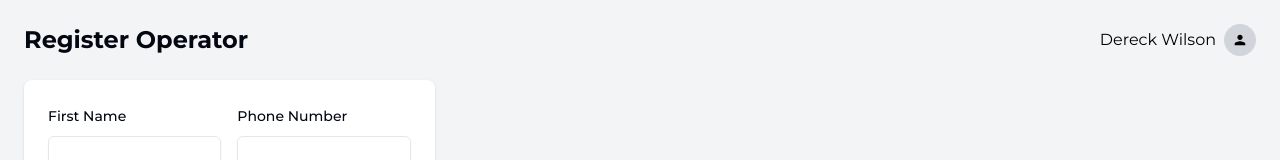
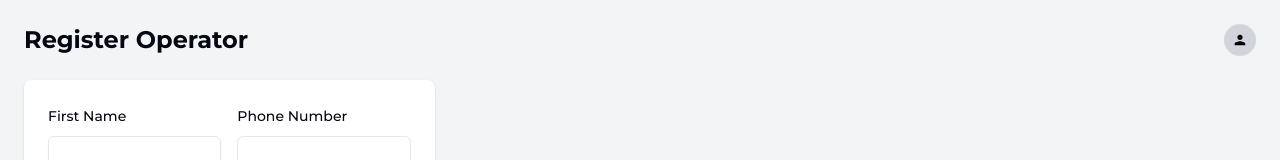
Before and after one commit to ruliworst/ems, a Next.js app: page /register in a window 1280 px wide. Shown: the top 160 px of the page. Built offline with nearby package versions, Linux system fonts and the light colour scheme; no server answers.

Commit message:
Refactor: Remove unused code and update UI in device pages. #23

```diff
--- a/app/devices/page.tsx
+++ b/app/devices/page.tsx
@@ -15,9 +15,6 @@ import CreateDeviceDialog from "@/components/CreateDeviceDialog";
 import { DeviceViewDTO } from "@/src/infrastructure/api/dtos/devices/device.dto";
 import { DeviceApiService } from "@/src/infrastructure/api/services/devices/DeviceApiService";
 
-// TODO: Restyle the top layout.
-
-// TODO: Use skeleton.
 export default function DevicesView() {
   const [devices, setDevices] = useState<DeviceViewDTO[]>([]);
 
@@ -44,7 +41,6 @@ export default function DevicesView() {
         <h1 className="text-2xl font-bold">Devices</h1>
         <div className="flex items-center space-x-4">
           <div className="flex items-center space-x-2">
-            <span className="text-black">Dereck Wilson</span>
             <div className="bg-gray-300 w-8 h-8 rounded-full flex items-center justify-center">
               <svg className="w-4 h-4 text-black" fill="currentColor" viewBox="0 0 24 24">
                 <path d="M12 12c2.21 0 4-1.79 4-4s-1.79-4-4-4-4 1.79-4 4 1.79 4 4 4zm0 2c-2.67 0-8 1.34-8 4v2h16v-2c0-2.66-5.33-4-8-4z" />
--- a/app/register/page.tsx
+++ b/app/register/page.tsx
@@ -89,7 +89,6 @@ export default function RegisterOperatorView() {
           <h1 className="text-2xl font-bold">Register Operator</h1>
           <div className="flex items-center space-x-4">
             <div className="flex items-center space-x-2">
-              <span className="text-black">Dereck Wilson</span>
               <div className="bg-gray-300 w-8 h-8 rounded-full flex items-center justify-center">
                 <svg className="w-4 h-4 text-black" fill="currentColor" viewBox="0 0 24 24">
                   <path d="M12 12c2.21 0 4-1.79 4-4s-1.79-4-4-4-4 1.79-4 4 1.79 4 4 4zm0 2c-2.67 0-8 1.34-8 4v2h16v-2c0-2.66-5.33-4-8-4z" />
--- a/app/reports/page.tsx
+++ b/app/reports/page.tsx
@@ -40,7 +40,6 @@ export default function ReportsView() {
         <h1 className="text-2xl font-bold">Reports</h1>
         <div className="flex items-center space-x-4">
           <div className="flex items-center space-x-2">
-            <span className="text-black">Dereck Wilson</span>
             <div className="bg-gray-300 w-8 h-8 rounded-full flex items-center justify-center">
               <svg className="w-4 h-4 text-black" fill="currentColor" viewBox="0 0 24 24">
                 <path d="M12 12c2.21 0 4-1.79 4-4s-1.79-4-4-4-4 1.79-4 4 1.79 4 4 4zm0 2c-2.67 0-8 1.34-8 4v2h16v-2c0-2.66-5.33-4-8-4z" />
--- a/app/tasks/page.tsx
+++ b/app/tasks/page.tsx
@@ -61,7 +61,6 @@ export default function TasksView() {
           <h1 className="text-2xl font-bold">Tasks</h1>
           <div className="flex items-center space-x-4">
             <div className="flex items-center space-x-2">
-              <span className="text-black">Dereck Wilson</span>
               <div className="bg-gray-300 w-8 h-8 rounded-full flex items-center justify-center">
                 <svg className="w-4 h-4 text-black" fill="currentColor" viewBox="0 0 24 24">
                   <path d="M12 12c2.21 0 4-1.79 4-4s-1.79-4-4-4-4 1.79-4 4 1.79 4 4 4zm0 2c-2.67 0-8 1.34-8 4v2h16v-2c0-2.66-5.33-4-8-4z" />
--- a/src/domain/services/energy-consumption-records/EnergyConsumptionRecordService.ts
+++ b/src/domain/services/energy-consumption-records/EnergyConsumptionRecordService.ts
@@ -21,8 +21,7 @@ export class EnergyConsumptionRecordService {
 
     const createEnergyConsumptionRecordDTO: CreateEnergyConsumptionRecordDTO = {
       recordDate: new Date().toISOString(),
-      // TODO: Remove random values.
-      quantity: crypto.randomInt(1, 101),
+      quantity: crypto.randomInt(1, device.getCurrentPower()),
       price: (crypto.randomInt(1, 150) + 1) / 100,
       deviceId: device.id
     };
--- a/src/domain/services/tasks/TaskService.ts
+++ b/src/domain/services/tasks/TaskService.ts
@@ -49,14 +49,10 @@ export abstract class TaskService<T, E extends JobAttributesData> {
   async create(createTaskDTO: CreateTaskDTO): Promise<E> {
     this.checkAttributes(createTaskDTO);
     return await this.taskRepository
-      .create(
-        this.getTaskToCreate(createTaskDTO),
-        createTaskDTO.operatorEmail!,
-        createTaskDTO.deviceName)
+      .create(this.getTaskToCreate(createTaskDTO), createTaskDTO.operatorEmail!, createTaskDTO.deviceName)
       .then(async task => {
         const entity = this.mapToEntity(task);
         await this.scheduleAgendaJob(entity);
-
         return entity;
       })
       .catch(error => {
```
